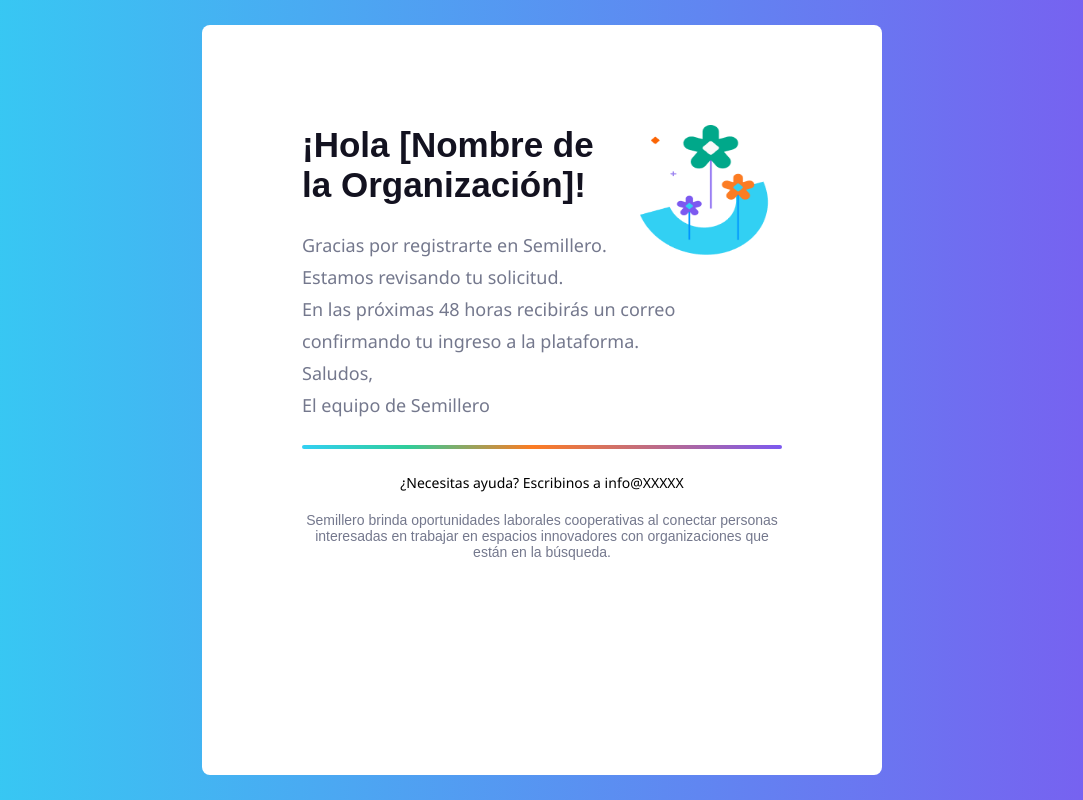
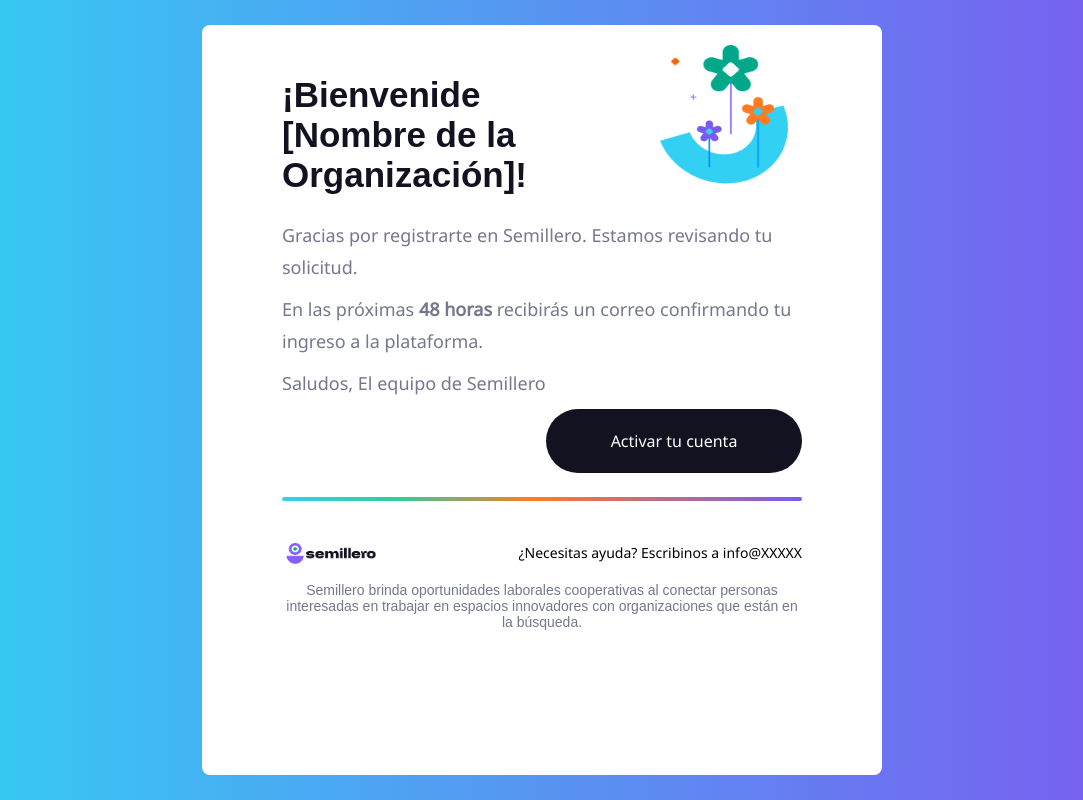
Before and after one commit to andrea-chirillano/template-email, a plain HTML site: page 1-solicitud.html in a window 1280 px wide. Shown: the whole page, without its empty margins (98-1181 px from the left). Drawn offline with Linux system fonts and the light colour scheme; a web font is replaced by a local one.

Commit message:
Add: plantilla de solicitud

```diff
--- a/1-solicitud.html
+++ b/1-solicitud.html
@@ -8,6 +8,7 @@
     <link rel="preconnect" href="https://fonts.gstatic.com">
     <link href="https://fonts.googleapis.com/css2?family=Mersad&display=swap" rel="stylesheet">
     <link href="https://fonts.googleapis.com/css2?family=Noto+Sans&display=swap" rel="stylesheet">
+    <link href="https://fonts.googleapis.com/css2?family=Mersad:wght@700&display=swap" rel="stylesheet">
 
     <style>
         body {
@@ -30,7 +31,6 @@
             float: right;
         }
 
-
         .separator {
             height: 4px;
             background: linear-gradient(to right, #32D0F3 0%, #2FCD9A 22%, #FC7C23 48%, #7C59F0 100%);
@@ -41,11 +41,11 @@
 
         .title {
             color: #131220;
-            margin: 0;
             font-size: 35px;
             font-weight: bold;
             font-family: 'Mersad', sans-serif;
             text-align: left;
+            overflow-wrap: break-word;
         }
 
         .content {
@@ -53,17 +53,27 @@
             overflow-wrap: break-word;
             color: #74788D;
             font-size: 18px;
-            margin-top: 3vh;
             text-align: left;
             line-height: 4vh;
+            margin-top: 3vh;
         }
 
-        .contact{
+        .parrafo {
+            margin-bottom: 10px;
+        }
+
+        .button{
+            color: white;
+            background-color: #131220;
+            border-radius: 100px;
+            height: 8vh;
+            width: 20vw;
+            display: flex;
+            align-items: center;
+            justify-content: center;
+            text-align: center;
             font-family: 'Noto Sans', sans-serif;
-            overflow-wrap: break-word;
-            color: #000000;
-            font-size: 14px;
-            text-align: center;
+            margin-left: auto;
         }
 
         .footer {
@@ -72,6 +82,24 @@
             font-size: 14px;
             padding-top: 20px;
             overflow-wrap: break-word;
+        }
+
+        .contact-container {
+            display: flex;
+            align-items: center;
+        }
+
+        .contact-image{
+            margin-bottom: -30px;
+        }
+
+        .contact{
+            font-family: 'Noto Sans', sans-serif;
+            overflow-wrap: break-word;
+            color: #000000;
+            font-size: 14px;
+            text-align: right;
+            margin-right: auto;
         }
 
         @media (max-width: 400px) {
@@ -86,11 +114,25 @@
 
         @media (min-width: 401px) {
             .container {
-                padding: 100px;
+                padding-top: 30px;
+                padding-left: 80px;
+                padding-right: 80px;
+                padding-bottom: 80px;
                 margin-bottom: 200px;
                 margin: 300px;
                 width: calc(100% - 40px);
-                height: calc(100% - 250px);
+                height: calc(100% - 160px);
+            }
+            .title-head {
+                margin-top: 0px;
+                min-height: 100px;
+            }
+            .image{
+                margin-top: -30px;
+            }
+            .title{
+                width: 25vw;
+                margin-top: 20px;
             }
         }
     </style>
@@ -99,17 +141,22 @@
 <body>
     <div class="container">
         <div class="header">
-            <img src="./flowers.png" class="image" width="150" height="150">
-            <div class="title">¡Hola [Nombre de la Organización]!</div>
+            <div class="title-head">
+                <img src="./flowers.png" class="image" width="150" height="160">
+                <div class="title">¡Bienvenide [Nombre de la Organización]!</div>
+            </div>
+            <div class="content">
+                <div class="parrafo">Gracias por registrarte en Semillero. Estamos revisando tu solicitud. </br></div>
+                <div class="parrafo">En las próximas <b>48 horas</b> recibirás un correo confirmando tu ingreso a la plataforma.</br></div>
+                <div class="parrafo">Saludos, El equipo de Semillero </br></div>
+            </div>
+            <div class="button">Activar tu cuenta</div>
+            <div class="separator"></div>
+            <div class="footer-title">
+                <img src="./image.png" class="contact-image" width="100" height="30">
+                <div class="contact">¿Necesitas ayuda? Escribinos a info@XXXXX </br></div>
+            </div>
 
-            <div class="content">
-                Gracias por registrarte en Semillero. Estamos revisando tu solicitud. </br>
-                En las próximas 48 horas recibirás un correo confirmando tu ingreso a la plataforma.</br>
-                Saludos, </br>
-                El equipo de Semillero </br>
-            </div>
-            <div class="separator"></div>
-            <div class="contact">¿Necesitas ayuda? Escribinos a info@XXXXX </br></div>
             <div class="footer">
                 Semillero brinda oportunidades laborales cooperativas al conectar personas interesadas en trabajar en espacios innovadores con organizaciones que están en la búsqueda.
             </div>
```
